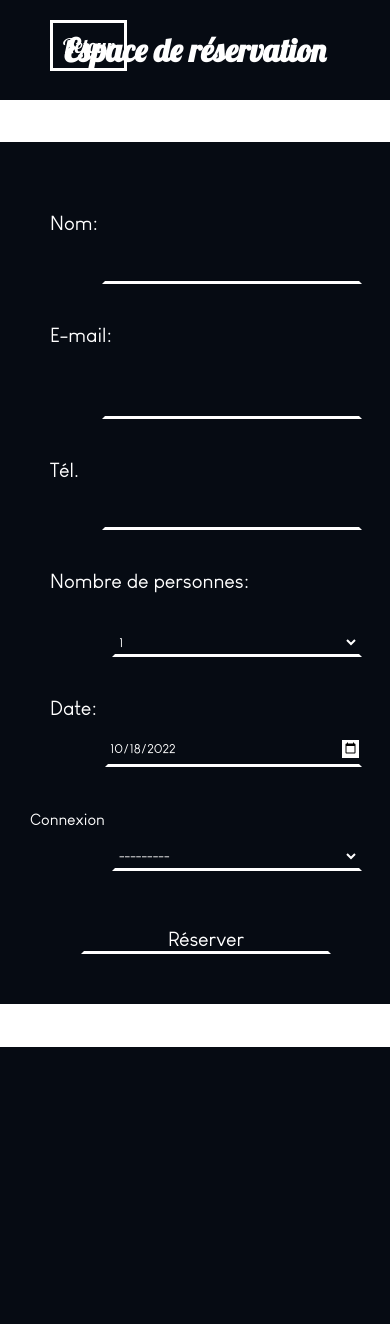
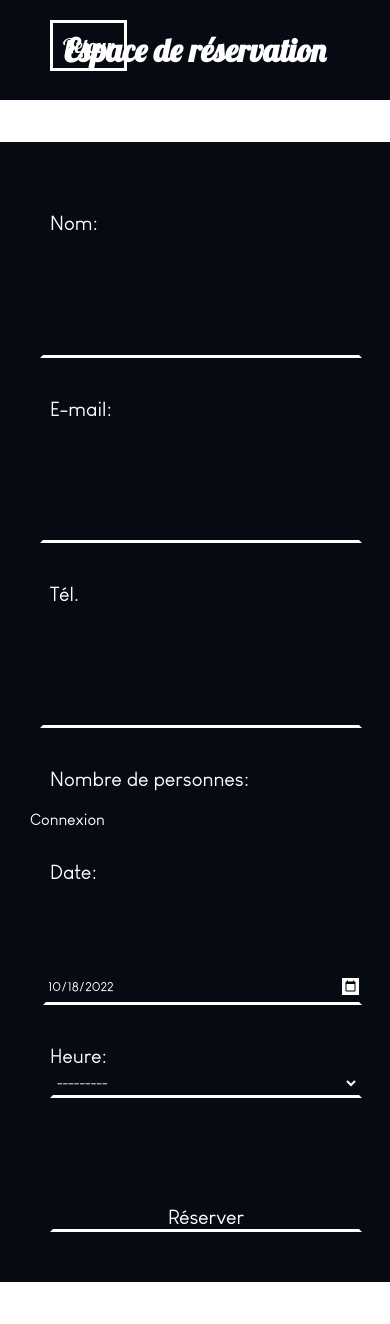
Before and after one commit to juleau14/DjangoApp-Restaurant, a Django app: page /reservation/ in a window 390 px wide. Before the commit the page ends 1047 px from the top, so only its background shows below. Run offline with Django 3.2, Linux system fonts and the light colour scheme.

Commit message:
making form responsive for mobile devices

```diff
--- a/website/static/website/style_reservation.css
+++ b/website/static/website/style_reservation.css
@@ -184,8 +184,12 @@ input::-webkit-calendar-picker-indicator {
         height: 100px;
     }
 
-    label, input, select {
+    label {
         margin-top: 4vh;
+    }
+
+    input, select {
+        width: 100%;
     }
 
     form {
```
